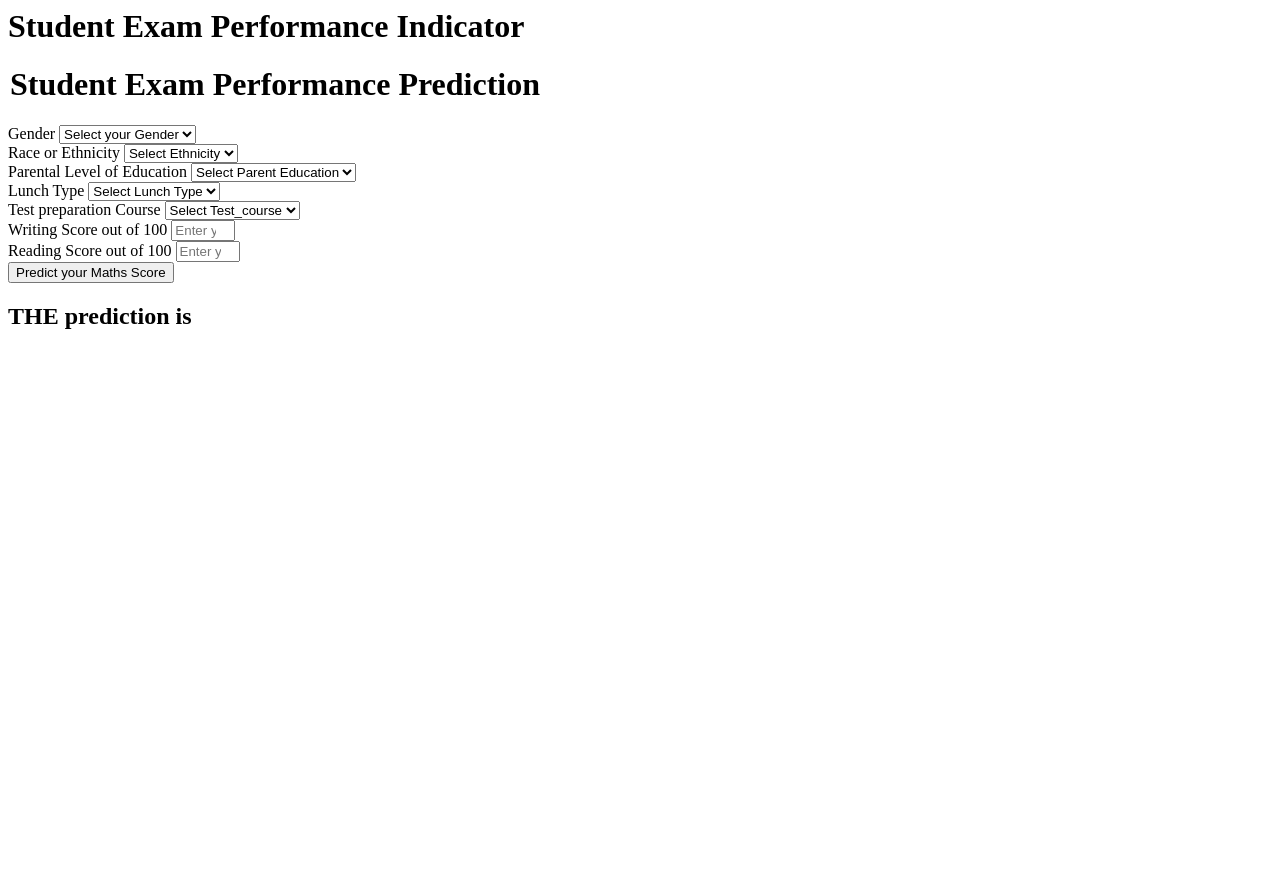
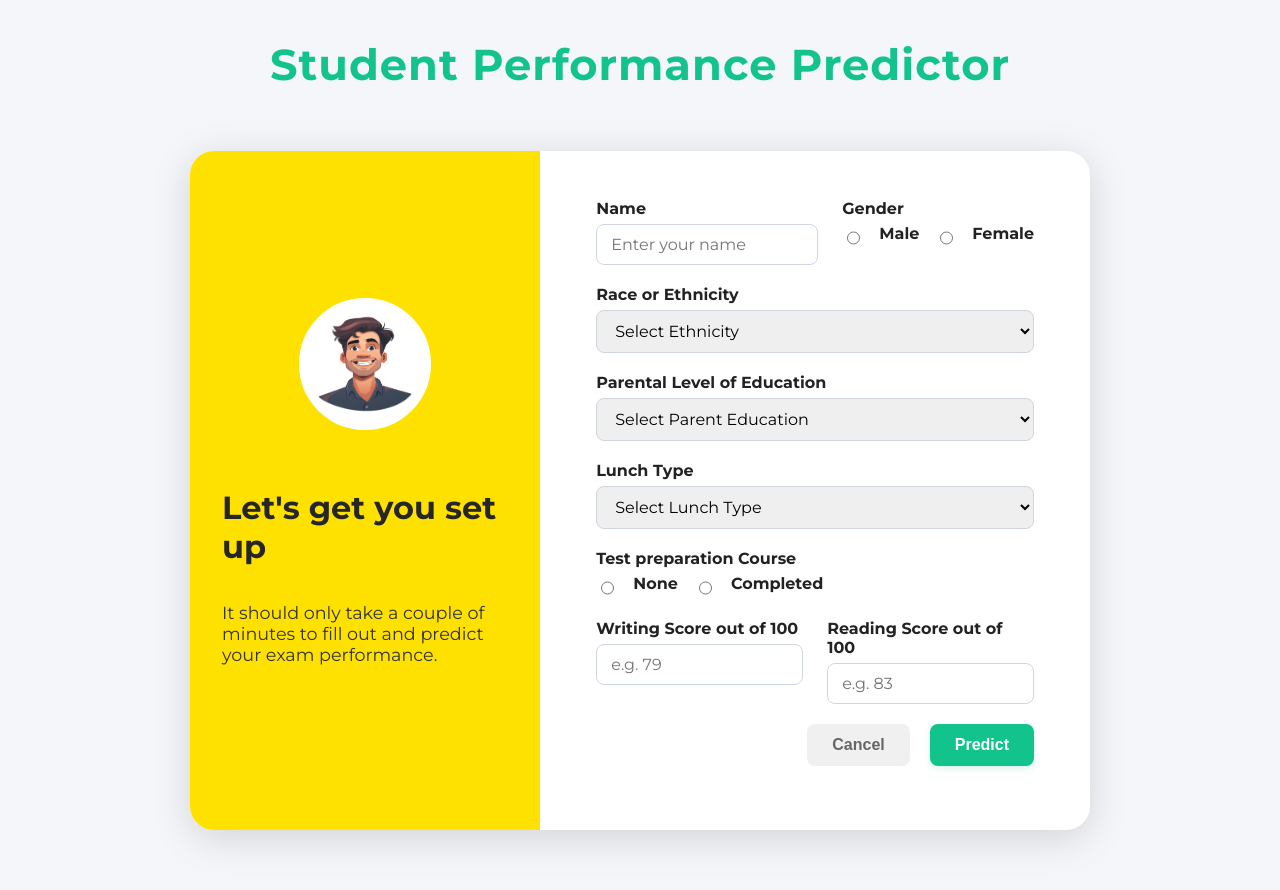
Before and after one commit to Satyam6024/Student-Performance-App, a Flask app: page /predictdata in a window 1280 px wide. Before the commit the page ends 329 px from the top, so only its background shows below. Run offline with Flask 3, Linux system fonts and the light colour scheme.

Commit message:
UI changes

```diff
--- a/templates/home.html
+++ b/templates/home.html
@@ -1,111 +1,109 @@
-<html>
+<!DOCTYPE html>
+<html lang="en">
+<head>
+    <meta charset="UTF-8">
+    <title>Student Exam Performance Prediction</title>
+    <link rel="stylesheet" href="styles/main.css">
+    <link href="https://fonts.googleapis.com/css2?family=Montserrat:wght@400;700&display=swap" rel="stylesheet">
+</head>
 <body>
-    <div class="login">
-       <h1>Student Exam Performance Indicator</h1>
+    <header>
+        <h1 class="app-title">Student Performance Predictor</h1>
+    </header>
+    <div class="container">
 
-       <form action="{{ url_for('predict_datapoint')}}" method="post">
-        <h1>
-            <legend>Student Exam Performance Prediction</legend>
-        </h1>
-        <div class="mb-3">
-            <label class="form-label">Gender</label>
-            <select class="form-control" name="gender" placeholder="Enter you Gender" required>
-                <option class="placeholder" selected disabled value="">Select your Gender</option>
-                <option value="male">
-                    Male
-                </option>
-                <option value="female">
-                    Female
-                </option>
+        <div class="left-pane">
+            <div class="avatar">
+                <img src="assets/avatar.png" alt="Avatar">
+            </div>
+            <h2>Let's get you set up</h2>
+            <p>It should only take a couple of minutes to fill out and predict your exam performance.</p>
+        </div>
+
+        <div class="right-pane">
+            <form id="studentForm">
+                <div class="form-row">
+                    <div class="input-group">
+                        <label for="name">Name</label>
+                        <input type="text" id="name" name="name" placeholder="Enter your name">
+                    </div>
+                    <div class="input-group">
+                        <label>Gender</label>
+                        <div class="gender-group">
+                            <input type="radio" id="male" name="gender" value="Male">
+                            <label for="male">Male</label>
+                            <input type="radio" id="female" name="gender" value="Female">
+                            <label for="female">Female</label>
+                        </div>
+                    </div>
+                </div>
+
+                <div class="input-group">
+                    <label for="ethnicity">Race or Ethnicity</label>
+                    <select id="ethnicity" name="ethnicity">
+                        <option value="">Select Ethnicity</option>
+                        <option value="A">Group A</option>
+                        <option value="B">Group B</option>
+                        <option value="C">Group C</option>
+                        <option value="D">Group D</option>
+                        <option value="E">Group E</option>
                     </select>
                 </div>
-        <div class="mb-3">
-            <label class="form-label">Race or Ethnicity</label>
-            <select class="form-control" name="ethnicity" placeholder="Enter you ethnicity" required>
-                <option class="placeholder" selected disabled value="">Select Ethnicity</option>
-                <option value="group A">
-                    Group A
-                </option>
-                <option value="group B">
-                    Group B
-                </option>
-                <option value="group C">
-                    Group C
-                </option>
-                <option value="group D">
-                    Group D
-                </option>
-                <option value="group E">
-                    Group E
-                </option>
+
+                <div class="input-group">
+                    <label for="parent_edu">Parental Level of Education</label>
+                    <select id="parent_edu" name="parent_edu">
+                        <option value="">Select Parent Education</option>
+                        <option value="associate's degree">Associate's degree</option>
+                        <option value="bachelor's degree">Bachelor's degree</option>
+                        <option value="high school">High school</option>
+                        <option value="master's degree">Master's degree</option>
+                        <option value="some college">Some college</option>
+                        <option value="some high school">Some high school</option>
                     </select>
                 </div>
-        <div class="mb-3">
-            <label class="form-label">Parental Level of Education</label>
-            <select class="form-control" name="parental_level_of_education"
-                placeholder="Enter you Parent Education" required>
-                <option class="placeholder" selected disabled value="">Select Parent Education</option>
-                <option value="associate's degree">
-                    associate's degree
-                </option>
-                <option value="bachelor's degree">
-                    bachelor's degree
-                </option>
-                <option value="high school">
-                    high school
-                </option>
-                <option value="master's degree">
-                    master's degree
-                </option>
-                <option value="some college">
-                    some college
-                </option>
-                <option value="some high school">
-                    some high school
-                </option>
+
+                <div class="input-group">
+                    <label for="lunch">Lunch Type</label>
+                    <select id="lunch" name="lunch">
+                        <option value="">Select Lunch Type</option>
+                        <option value="free/reduced">Free/Reduced</option>
+                        <option value="standard">Standard</option>
                     </select>
                 </div>
-        <div class="mb-3">
-            <label class="form-label">Lunch Type</label>
-            <select class="form-control" name="lunch" placeholder="Enter you Lunch" required>
-                <option class="placeholder" selected disabled value="">Select Lunch Type</option>
-                <option value="free/reduced">
-                    free/reduced
-                </option>
-                <option value="standard">
-                    standard
-                </option>
-            </select>
+
+                <div class="input-group">
+                    <label>Test preparation Course</label>
+                    <div class="test-group">
+                        <input type="radio" id="none" name="test_course" value="None">
+                        <label for="none">None</label>
+                        <input type="radio" id="completed" name="test_course" value="Completed">
+                        <label for="completed">Completed</label>
                     </div>
-        <div class="mb-3">
-            <label class="form-label">Test preparation Course</label>
-            <select class="form-control" name="test_preparation_course" placeholder="Enter you Course"
-                required>
-                <option class="placeholder" selected disabled value="">Select Test_course</option>
-                <option value="none">
-                    None
-                </option>
-                <option value="completed">
-                    Completed
-                </option>
-            </select>
                 </div>
-        <div class="mb-3">
-            <label class="form-label">Writing Score out of 100</label>
-            <input class="form-control" type="number" name="reading_score"
-                placeholder="Enter your Reading score" min='0' max='100' />
+
+                <div class="form-row">
+                    <div class="input-group">
+                        <label for="writing_score">Writing Score out of 100</label>
+                        <input type="number" id="writing_score" name="writing_score" min="0" max="100" placeholder="e.g. 79">
                     </div>
-        <div class="mb-3">
-            <label class="form-label">Reading Score out of 100</label>
-            <input class="form-control" type="number" name="writing_score"
-                placeholder="Enter your Reading Score" min='0' max='100' />
+                    <div class="input-group">
+                        <label for="reading_score">Reading Score out of 100</label>
+                        <input type="number" id="reading_score" name="reading_score" min="0" max="100" placeholder="e.g. 83">
                     </div>
-        <div class="mb-3">
-            <input class="btn btn-primary" type="submit" value="Predict your Maths Score" required />
+                </div>
+
+                <div class="btn-row">
+                    <button type="reset" class="btn btn-cancel">Cancel</button>
+                    <button type="submit" class="btn btn-save">Predict</button>
+                </div>
+                <div class="prediction" id="predictionResult">
+                    <!-- Prediction output will show here -->
                 </div>
             </form>
-    <h2>
-       THE  prediction is {{results}}
-    </h2>
-   <body>
+        </div>
+
+    </div>
+    <script src="scripts/app.js"></script>
+</body>
 </html>
--- /dev/null
+++ b/templates/scripts/app.js
@@ -0,0 +1,6 @@
+// Example to show prediction result on submit
+document.getElementById('studentForm').addEventListener('submit', function(e) {
+    e.preventDefault();
+    document.getElementById('predictionResult').textContent = "THE prediction is (your result here)";
+    // Replace above line with actual prediction logic!
+});
--- /dev/null
+++ b/templates/styles/main.css
@@ -0,0 +1,130 @@
+body {
+    font-family: 'Montserrat', Arial, sans-serif;
+    background: #f4f6fa;
+    margin: 0;
+}
+.app-title {
+    text-align: center;
+    font-size: 2.7rem;
+    font-weight: 700;
+    letter-spacing: 1px;
+    color: #12c48b;
+    margin-top: 38px;
+    margin-bottom: 14px;
+    font-family: 'Montserrat', Arial, sans-serif;
+}
+.container {
+    max-width: 900px;
+    margin: 60px auto;
+    background: #fff;
+    border-radius: 24px;
+    box-shadow: 0 8px 40px rgba(0,0,0,0.14);
+    display: flex;
+    overflow: hidden;
+}
+
+.left-pane {
+    background: #ffe100;
+    flex: 1 1 40%;
+    display: flex;
+    flex-direction: column;
+    align-items: center;
+    justify-content: center;
+    padding: 48px 32px;
+}
+.avatar {
+    width: 120px;
+    height: 120px;
+    border-radius: 50%;
+    background: #fff;
+    overflow: hidden;
+    margin-bottom: 32px;
+    display: flex;
+    align-items: center;
+    justify-content: center;
+    border: 6px solid #fff;
+}
+.avatar img {
+    width: 100px;
+    height: 100px;
+}
+.left-pane h2 {
+    font-size: 2rem;
+    margin-bottom: 18px;
+    color: #262626;
+    font-weight: 700;
+}
+.left-pane p {
+    color: #333;
+    font-size: 1.1rem;
+    margin-bottom: 18px;
+}
+.right-pane {
+    flex: 1 1 60%;
+    padding: 48px 56px;
+}
+form {
+    display: flex;
+    flex-direction: column;
+}
+.form-row {
+    display: flex;
+    gap: 24px;
+}
+.input-group {
+    flex: 1;
+    display: flex;
+    flex-direction: column;
+    margin-bottom: 20px;
+}
+label {
+    font-weight: 600;
+    margin-bottom: 6px;
+    color: #222;
+}
+input, select {
+    padding: 10px 14px;
+    border-radius: 8px;
+    border: 1px solid #d0d6e0;
+    font-family: inherit;
+    font-size: 1rem;
+    transition: border 0.2s;
+}
+input:focus, select:focus {
+    border: 1.5px solid #ffe100;
+    outline: none;
+}
+.gender-group, .test-group {
+    display: flex;
+    gap: 16px;
+}
+.btn-row {
+    display: flex;
+    gap: 20px;
+    justify-content: flex-end;
+}
+.btn {
+    padding: 12px 25px;
+    border-radius: 8px;
+    border: none;
+    font-size: 1rem;
+    font-weight: 700;
+    cursor: pointer;
+}
+.btn-cancel {
+    background: #f0f0f0;
+    color: #666;
+    box-shadow: none;
+}
+.btn-save {
+    background: #12c48b;
+    color: #fff;
+    box-shadow: 0 2px 6px rgba(18,196,139,0.18);
+}
+.prediction {
+    font-weight: bold;
+    color: #12c48b;
+    margin-top: 16px;
+    font-size: 1.2rem;
+    letter-spacing: 0.5px;
+}
```
Also changed, not shown: application.py (added, +45 -0 lines), templates/index.html (+68 -1 lines), templates/assets/avatar.png (added), 1 other file. Lines whose indentation alone changed are shown as unchanged.
